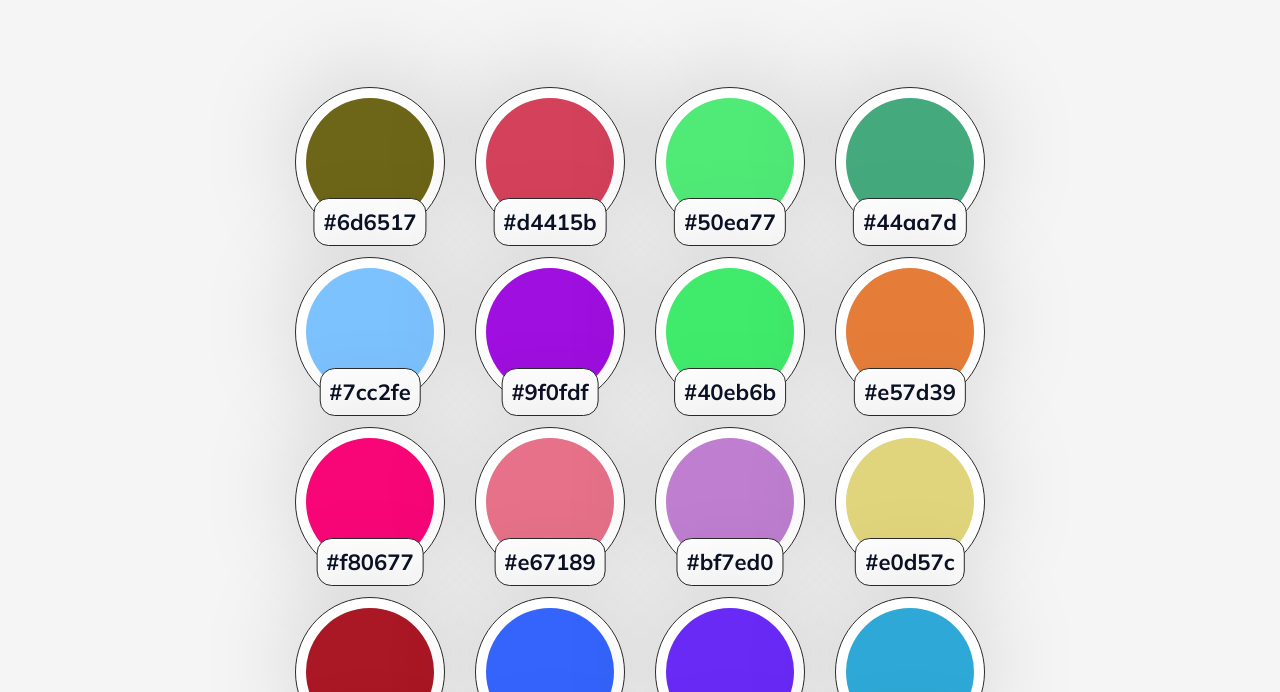
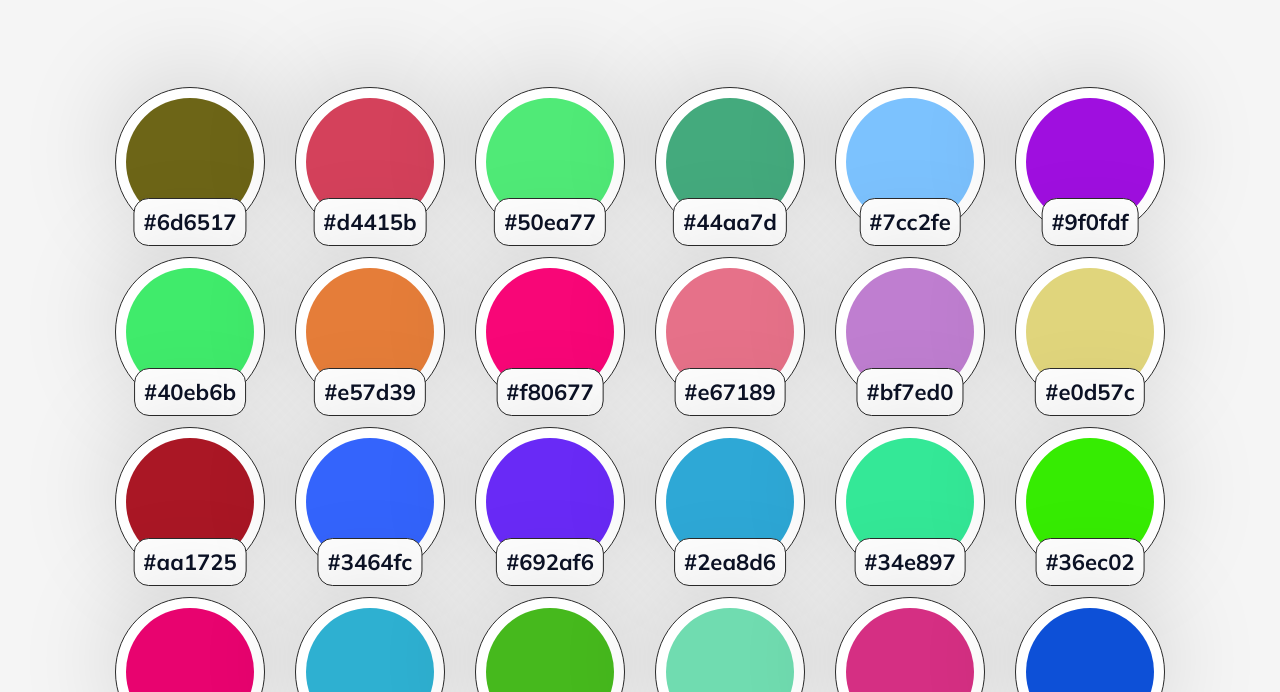
Before and after one commit to Nithyakrish1608/JS-color-generator, a plain HTML site: page index.html in a window 1280 px wide. Shown: the part 108-800 px from the top of the page. Drawn offline with Linux system fonts and the light colour scheme.

Commit message:
Update main.css

```diff
--- a/main.css
+++ b/main.css
@@ -58,8 +58,8 @@ h3 {
 ul.color-palette {
   display: -ms-grid;
   display: grid;
-  -ms-grid-columns: (auto)[4];
-      grid-template-columns: repeat(4, auto);
+  -ms-grid-columns: (auto)[6];
+      grid-template-columns: repeat(6, auto);
       padding: 10px;
 }
 
```
